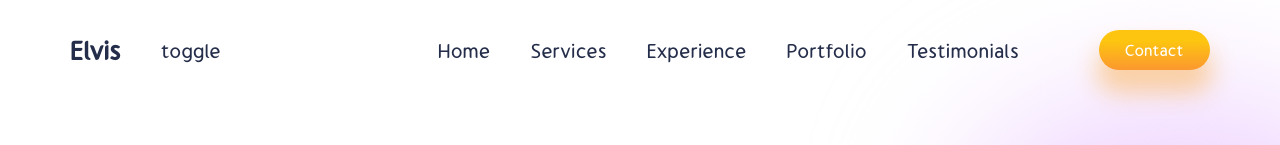
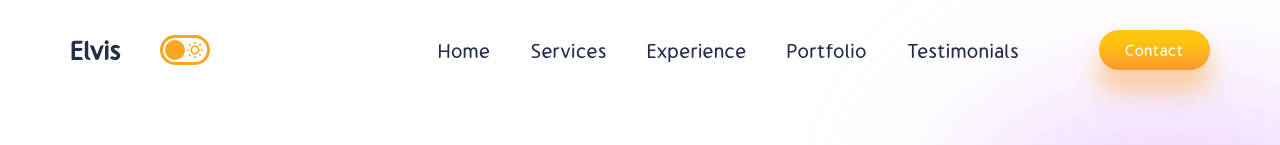
Before and after one commit to ELVISJVV/Portfolio, a React (Vite) app: page / in a window 1280 px wide. Shown: the top 145 px of the page. Built offline with nearby package versions, Linux system fonts and the light colour scheme; no server answers.

Commit message:
create toggle

```diff
--- a/src/Components/Navbar/Navbar.jsx
+++ b/src/Components/Navbar/Navbar.jsx
@@ -1,12 +1,13 @@
 import React from 'react'
 import './Navbar.css'
+import Toggle from '../Toggle/Toggle'
 
 const Navbar = () => {
     return (
         <div className="n-wrapper">
             <div className="n-left">
                 <div className="n-name">Elvis</div>
-                <span>toggle</span>
+                <Toggle />
             </div>
             <div className="n-right">
                 <div className="n-list">
--- /dev/null
+++ b/src/Components/Toggle/Toggle.css
@@ -0,0 +1,20 @@
+.toggle {
+    display: flex;
+    justify-content: space-between;
+    border: 3px solid var(--orange);
+    border-radius: 1rem;
+    padding: 2px;
+    cursor: pointer;
+}
+
+.toggle>*{
+    width: 1rem;
+    height: 1rem;
+    color: var(--orange);
+}
+
+.t-button{
+    border-radius: 100%;
+    background: var(--orange);
+    position: absolute;
+}
--- /dev/null
+++ b/src/Components/Toggle/Toggle.jsx
@@ -0,0 +1,18 @@
+import React from 'react'
+import './Toggle.css'
+import Sun from '@iconscout/react-unicons/icons/uil-sun'
+import Moon from '@iconscout/react-unicons/icons/uil-moon'
+
+const Toggle = () => {
+  return (
+    <div className="toggle">
+        <Moon  />
+        <Sun  />
+        <div className="t-button">
+
+        </div>
+    </div>
+  )
+}
+
+export default Toggle
```
